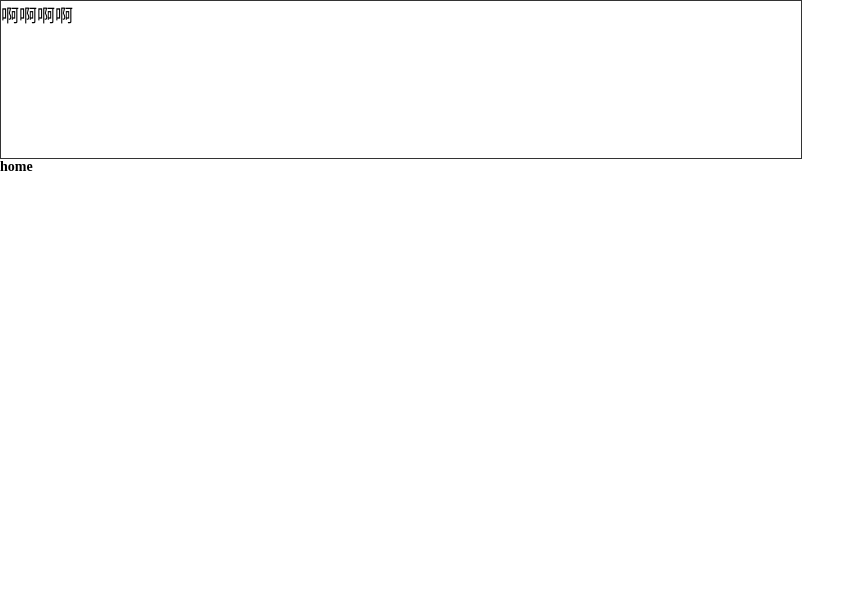
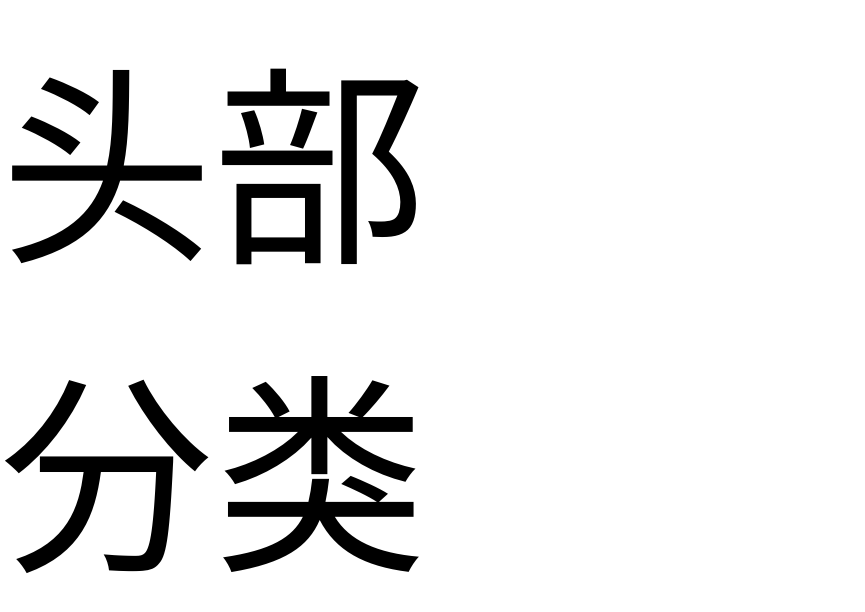
Before and after one commit to chenbingchang/mi-mall-mweb, a Vue app: page / in a window 1280 px wide. Shown: the top 612 px of the page, without its empty margins (0-865 px from the left). Built offline with nearby package versions, Linux system fonts and the light colour scheme.

Commit message:
没干什么

```diff
--- a/src/App.vue
+++ b/src/App.vue
@@ -1,11 +1,5 @@
 <template>
   <div id="app">
-    <!-- 头部 -->
-    <div class="head">
-      <!-- <div class="search"></div>
-      <div class="category"></div> -->
-      啊啊啊啊
-    </div>
     <router-view />
   </div>
 </template>
@@ -14,16 +8,9 @@
 @import '@/common/css/base';
 @import '@/common/css/common';
 
-.head {
+/* .head {
   width: px2rem(375);
   height: px2rem(73.75);
   border: 1px solid #333;
-  @include fontSize(16px);
-}
-
-#app {
-  .head {
-    @include fontSize(18px);
-  }
-}
+} */
 </style>
--- a/src/views/Home.vue
+++ b/src/views/Home.vue
@@ -1,6 +1,7 @@
 <template>
   <div class="home">
-    <h1>home</h1>
+    <div class="header">头部</div>
+    <div class="catogery">分类</div>
   </div>
 </template>
 
```
Also changed, not shown: src/common/js/adaptation.js (+4 -3 lines), 1 other file (tests, documents, lock files or other folders).
